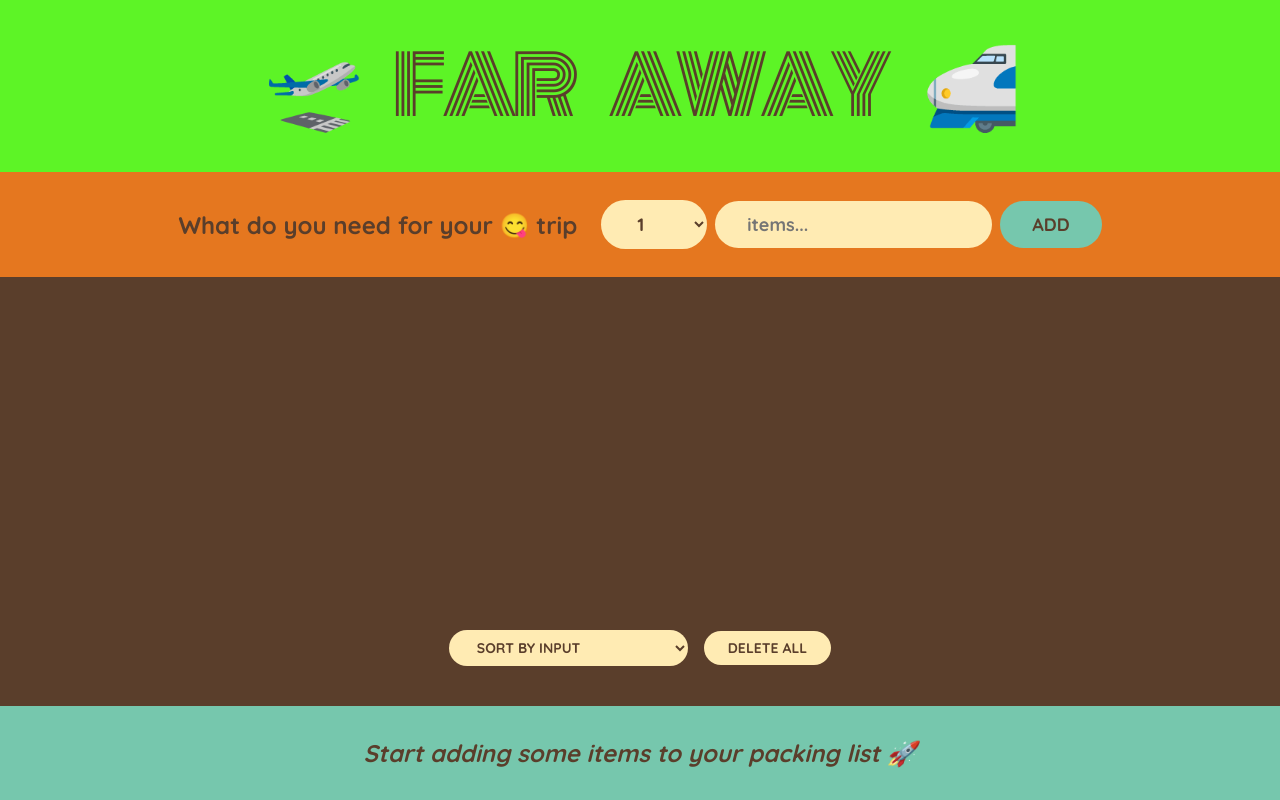
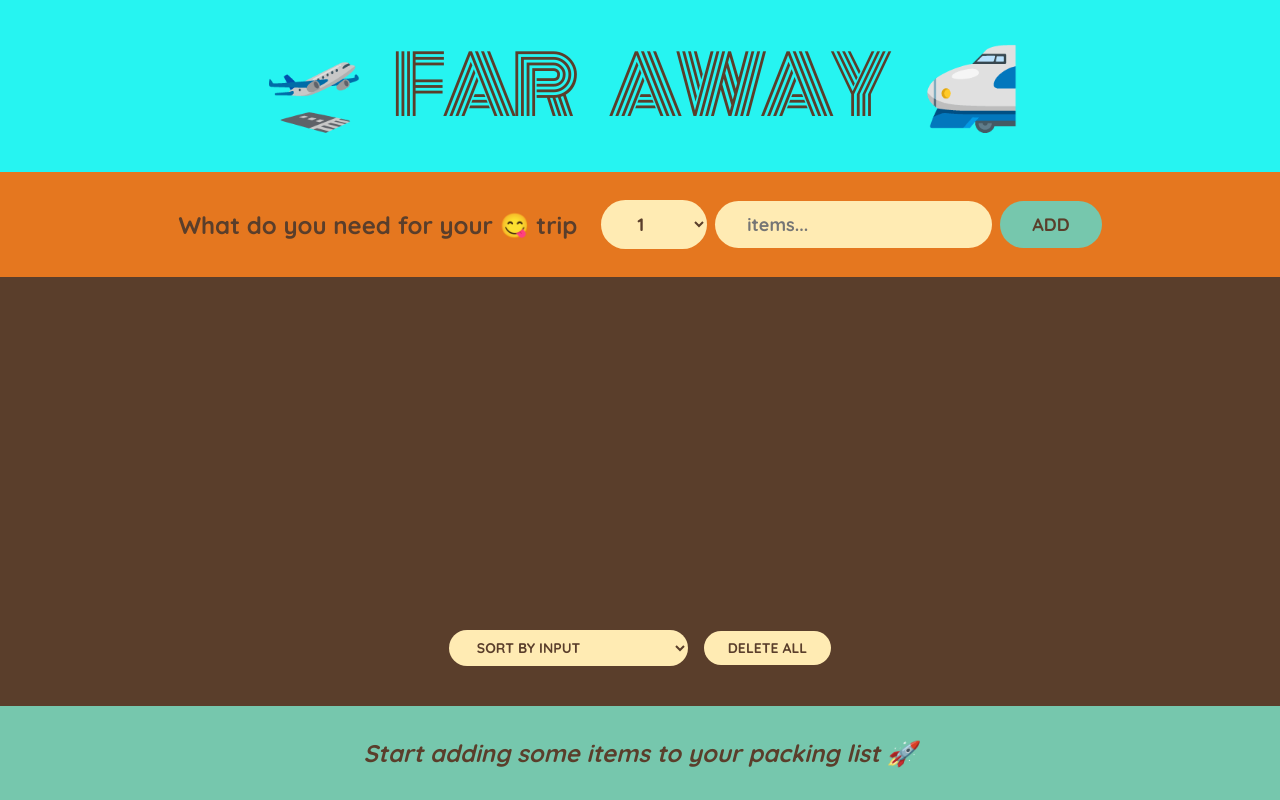
Before and after one commit to tayyabhaseeb/Far-away, a React (Create React App) app: page / in a window 1280 px wide. Built offline with nearby package versions, Linux system fonts and the light colour scheme.

Commit message:
Updates background-color of heading

```diff
--- a/src/index.css
+++ b/src/index.css
@@ -34,7 +34,7 @@ body {
 
 h1 {
   text-align: center;
-  background-color: #5df426;
+  background-color: #26f4f1;
   font-family: "Monoton";
   font-size: 8rem;
   text-transform: uppercase;
```
